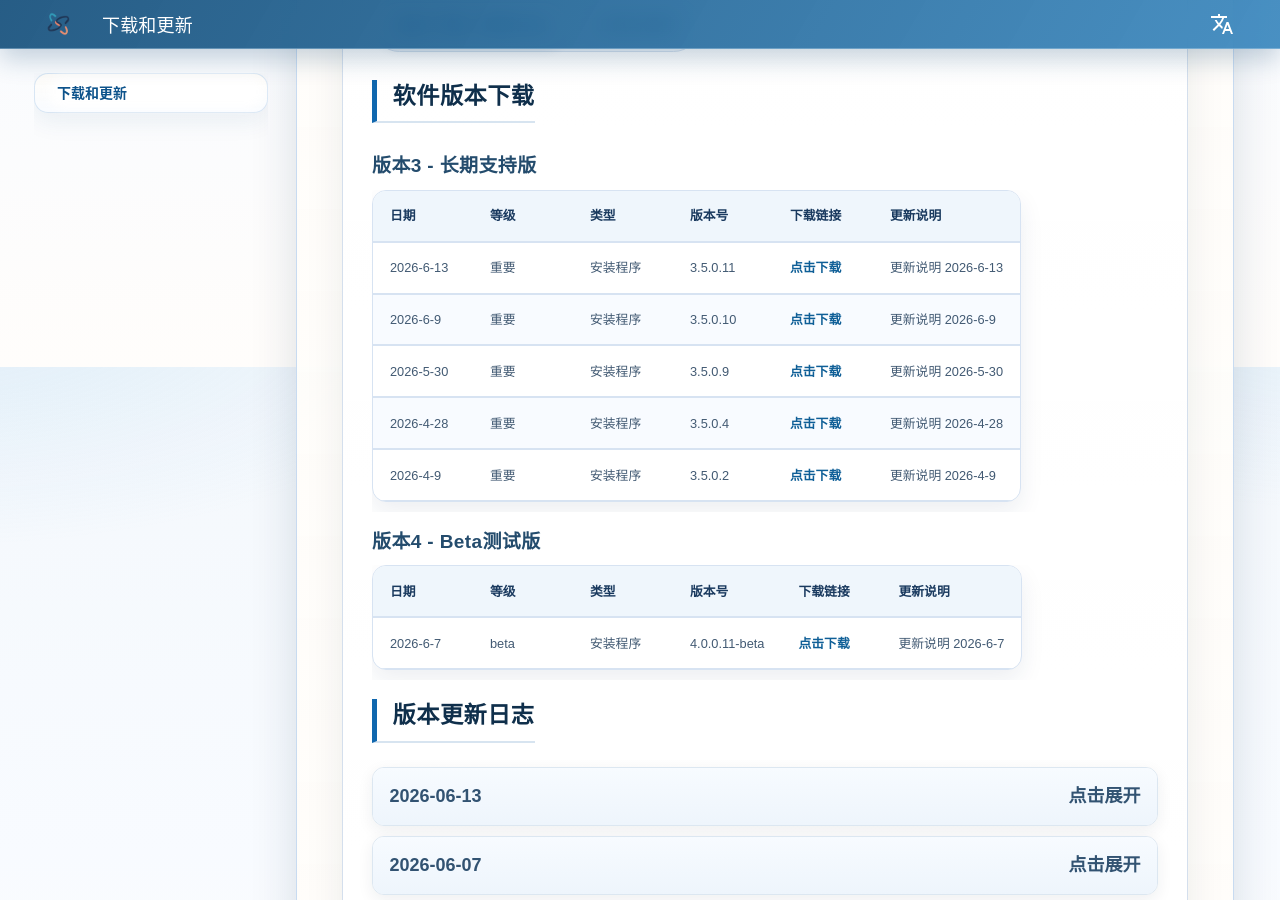
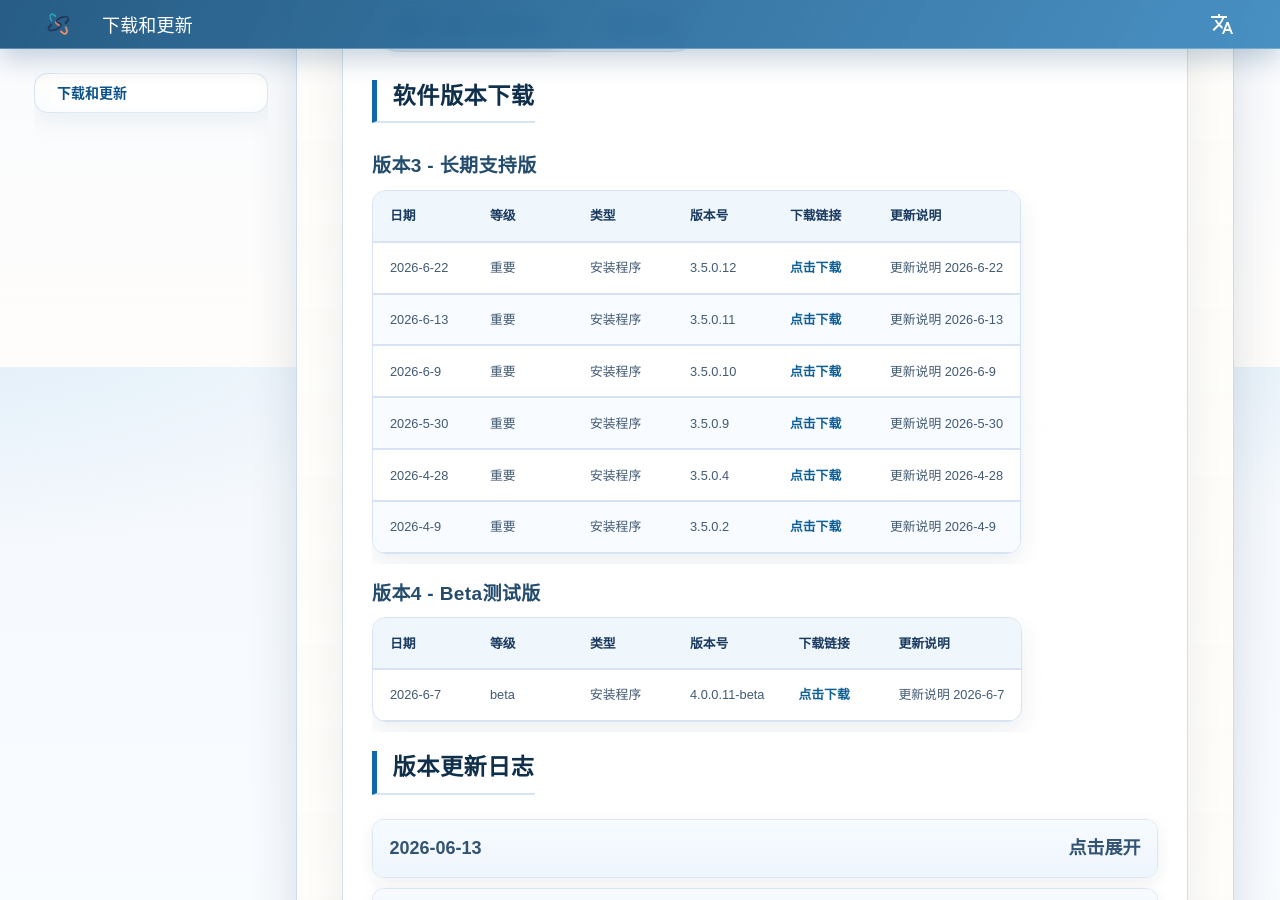
Before and after one commit to Huajian4444/Alpha_Optimal_Blog, an MkDocs documentation site: the page built from docs/zh/download_update.md, in a window 1280 px wide and 900 px high, scrolled down 533 px. Built offline with MkDocs 1.6.1 and Material for MkDocs 9.7.7, drawn with Linux system fonts in a browser that asks for light colours; some web fonts are replaced.

Commit message:
20260624

```diff
--- a/docs/zh/download_update.md
+++ b/docs/zh/download_update.md
@@ -35,6 +35,14 @@
                         </tr>
                     </thead>
                     <tbody>
+                        <tr>
+                            <td>2026-6-22</td>
+                            <td>重要</td>
+                            <td>安装程序</td>
+                            <td>3.5.0.12</td>
+                            <td><a href="download/AlphaOptimalSetup_3.5.0.12.rar">点击下载</a></td>
+                            <td>更新说明 2026-6-22</td>
+                        </tr>
                         <tr>
                             <td>2026-6-13</td>
                             <td>重要</td>
@@ -106,6 +114,15 @@
                 <h2>版本更新日志</h2>
                 <div class="collapse-item ao-collapse">
                     <div class="collapse-title ao-collapse__title">2026-06-13 <span>点击展开</span></div>
+                     <div class="collapse-content ao-collapse__content">
+                        <ul>
+                            <li>极致的优化了轨迹.此版本可以完全消除停顿(必须是支持预启动机型)</li>
+                            <li>增加了一个按钮(关于/showCoordinate),当模拟的时候,是否需要在右下角显示坐标</li>
+                            <li>修复了双击文件打开的错误</li>
+                            <li>修复了配置文件编辑器：主轴参数-共轴 未翻译的错误</li>
+                            <li>添加了CNC操作的翻译</li>
+                        </ul>
+                    </div>
                     <div class="collapse-content ao-collapse__content">
                         <ul>
                             <li>增加了OSAI系统的通讯功能</li>
@@ -255,6 +272,13 @@
     <script>
         const downloadRoot = document.querySelector('.ao-download-page');
 
+        // 下载链接走浏览器直连下载，避免被 instant 导航拦截。
+        downloadRoot.querySelectorAll('a[href^="download/"]').forEach(link => {
+            link.setAttribute('download', '');
+            link.setAttribute('data-no-instant', '');
+            link.setAttribute('rel', 'noopener');
+        });
+
         // Tab 切换
         const tabItems = downloadRoot.querySelectorAll('.tab-item');
         const tabPanels = downloadRoot.querySelectorAll('.tab-panel');
--- a/mkdocs.yml
+++ b/mkdocs.yml
@@ -18,7 +18,6 @@
     - navigation.path
     - navigation.tabs
     - navigation.instant    # 快速切换页面体验
-    - navigation.instant.prefetch
     - navigation.top
     - navigation.language
     - toc.integrate
```
Also changed, not shown: site/404.html, site/index.html, site/sitemap.xml, 3 other files.
